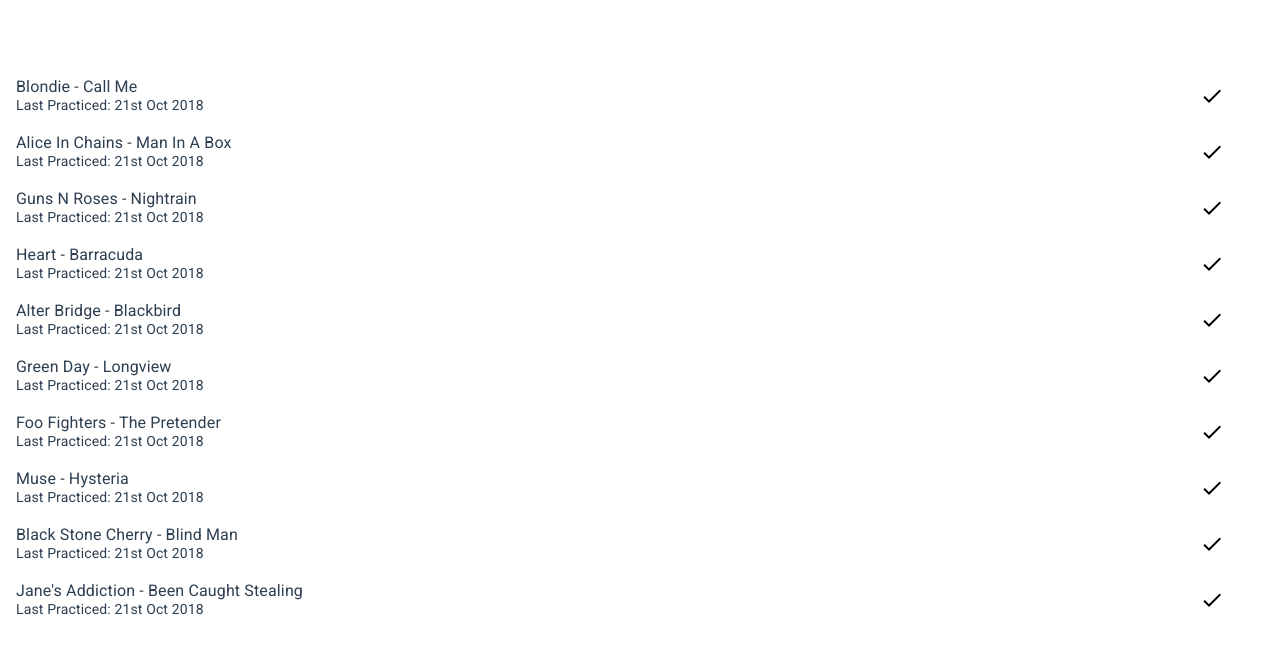
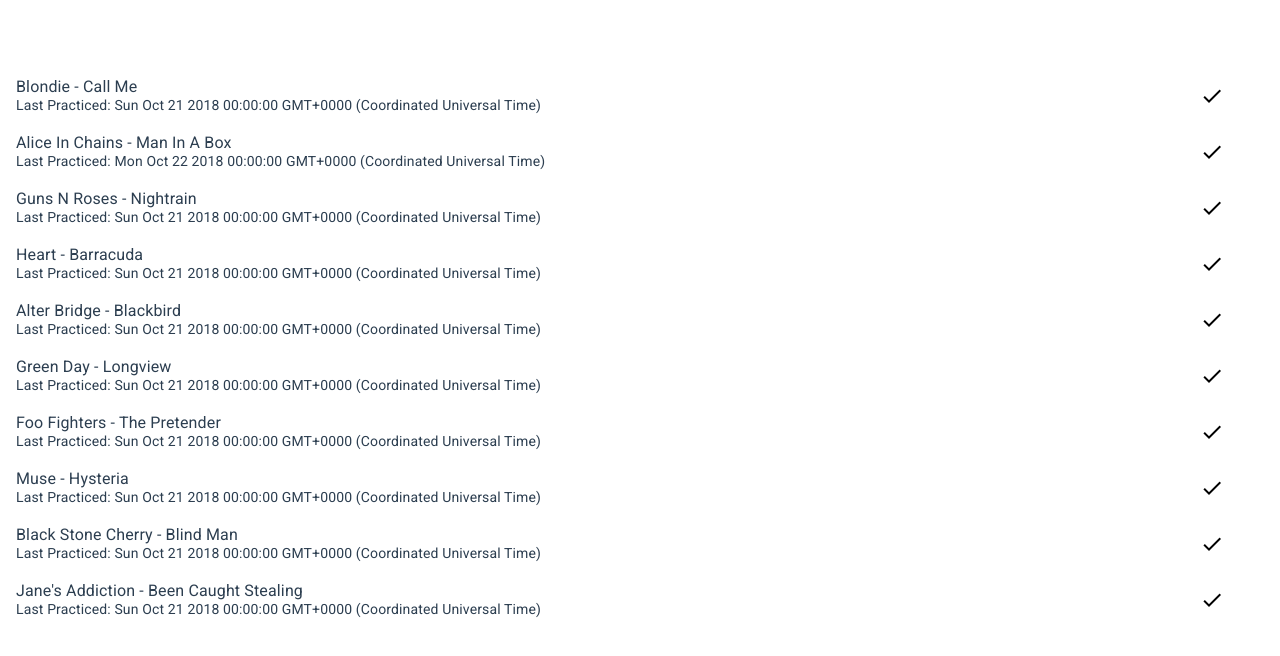
Before and after one commit to hellsgate1001/songlist-fe, a Vue app: page / in a window 1280 px wide. Shown: the top 656 px of the page. Built offline with nearby package versions, Linux system fonts and the light colour scheme.

Commit message:
Add last practiced to song info

```diff
--- a/package.json
+++ b/package.json
@@ -10,6 +10,7 @@
   "dependencies": {
     "vue": "^2.5.17",
     "vue-material": "^1.0.0-beta-10.2",
+    "vue-moment": "^4.0.0",
     "vuedraggable": "^2.16.0"
   },
   "devDependencies": {
--- a/src/App.vue
+++ b/src/App.vue
@@ -10,6 +10,7 @@
 import 'vue-material/dist/vue-material.min.css'
 
 Vue.use(VueMaterial)
+Vue.use(require('vue-moment'));
 
 import SongList from './components/SongList.vue'
 
--- a/src/components/SongList.vue
+++ b/src/components/SongList.vue
@@ -2,13 +2,13 @@
   <section>
     <md-list>
       <draggable v-model="songs" @start="drag=true" @stop="drag=false">
-        <md-list-item v-for="song in songs" :key="song">
+        <md-list-item v-for="song in songs" :key="song.name">
           <div class="md-list-item-text">
-            <span>{{song}}</span>
-            <span>Last Practiced: 21st Oct 2018</span>
+            <span>{{song.name}}</span>
+            <span>Last Practiced: {{song.lastPracticed | moment('Do MMM YYYY')}}</span>
           </div>
 
-          <md-button v-on:click="say(event)">
+          <md-button v-on:click="say()">
             <md-icon>check</md-icon>
           </md-button>
         </md-list-item>
@@ -29,23 +29,55 @@
   data() {
     return {
       songs: [
-        'Blondie - Call Me',
-        'Alice In Chains - Man In A Box',
-        'Guns N Roses - Nightrain',
-        'Heart - Barracuda',
-        'Alter Bridge - Blackbird',
-        'Green Day - Longview',
-        'Foo Fighters - The Pretender',
-        'Muse - Hysteria',
-        'Black Stone Cherry - Blind Man',
-        'Jane\'s Addiction - Been Caught Stealing'
+        {
+          name: 'Blondie - Call Me',
+          lastPracticed: new Date(2018,9,21)
+        },
+        {
+          name: 'Alice In Chains - Man In A Box',
+          lastPracticed: new Date(2018,9,22)
+        },
+        {
+          name: 'Guns N Roses - Nightrain',
+          lastPracticed: new Date(2018,9,21)
+        },
+        {
+          name: 'Heart - Barracuda',
+          lastPracticed: new Date(2018,9,21)
+        },
+        {
+          name: 'Alter Bridge - Blackbird',
+          lastPracticed: new Date(2018,9,21)
+        },
+        {
+          name: 'Green Day - Longview',
+          lastPracticed: new Date(2018,9,21)
+        },
+        {
+          name: 'Foo Fighters - The Pretender',
+          lastPracticed: new Date(2018,9,21)
+        },
+        {
+          name: 'Muse - Hysteria',
+          lastPracticed: new Date(2018,9,21)
+        },
+        {
+          name: 'Black Stone Cherry - Blind Man',
+          lastPracticed: new Date(2018,9,21)
+        },
+        {
+          name: 'Jane\'s Addiction - Been Caught Stealing',
+          lastPracticed: new Date(2018,9,21)
+        }
       ]
     }
   },
   methods: {
-    say(event) {
+    say() {
       alert('innit')
-      event.stopPropagation()
+    },
+    updatePracticeDate() {
+
     }
   }
 }
```
Also changed, not shown: 1 other file (tests, documents, lock files or other folders).
